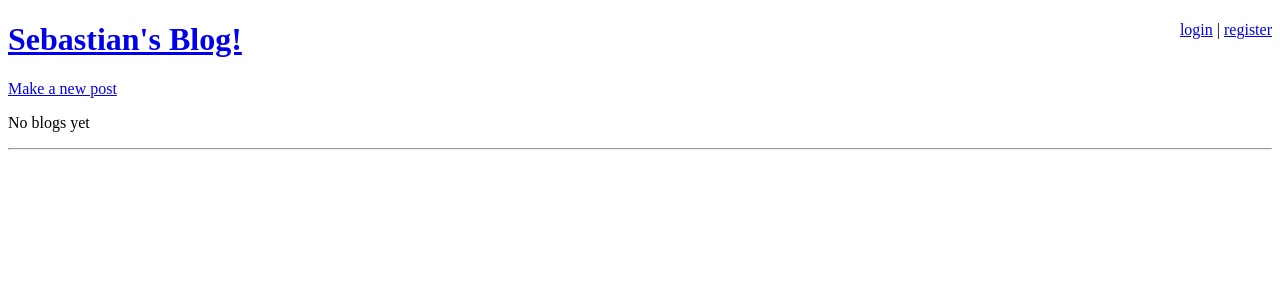
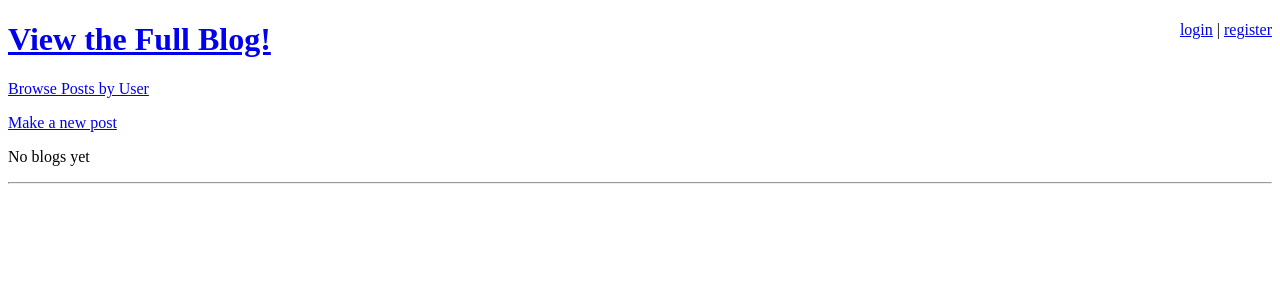
Before and after one commit to sweetk/pardonmydragons, a Flask app: page /blog in a window 1280 px wide. Shown: the top 300 px of the page. Run offline with Flask 2, Linux system fonts and the light colour scheme; data that the repository does not hold is empty.

Commit message:
Now with a homepage, and individual blogs per user

```diff
--- a/main.py
+++ b/main.py
@@ -97,17 +97,24 @@ def logout():
 
 @app.route('/', methods=['POST', 'GET'])
 def index():
-    return redirect('/blog')
+    users = User.query.all()
+    return render_template('index.html', users=users)
 
 @app.route('/blog', methods=['POST', 'GET'])
 def blog():
     blogs = Blog.query.all()
+    users = User.query.all()
     blog_id = request.args.get('id')
+    user_id = request.args.get('user_id')
 
     #Individual blog request
     if blog_id:
         blog_id = int(blog_id)
         return render_template('individualentry.html', blogs=blogs, blog_id=blog_id)
+
+    if user_id:
+        user_id = int(user_id)
+        return render_template('individualuser.html', blogs=blogs, users=users, user_id=user_id)
 
     #Full blog
     return render_template('blog.html', blogs=blogs)
--- a/templates/base.html
+++ b/templates/base.html
@@ -1,7 +1,7 @@
 <!doctype html>
 <html>
     <head>
-        <title>blogz</title>
+        <title>Sebastian's Blog!</title>
         <style type="text/css">
             .error {
                 color: red;
@@ -25,7 +25,8 @@
             <a href="login">login</a> | <a href="register">register</a>
           {% endif %}
         </div>
-    <a href='./'><h1>Sebastian's Blog!</h1></a>
+    <a href='./blog'><h1>View the Full Blog!</h1></a>
+    <a href='./'>Browse Posts by User</a>
 
     {% with messages = get_flashed_messages(with_categories=True) %}
         <ul>
```
Also changed, not shown: templates/index.html (added, +21 -0 lines), templates/individualuser.html (added, +28 -0 lines).
